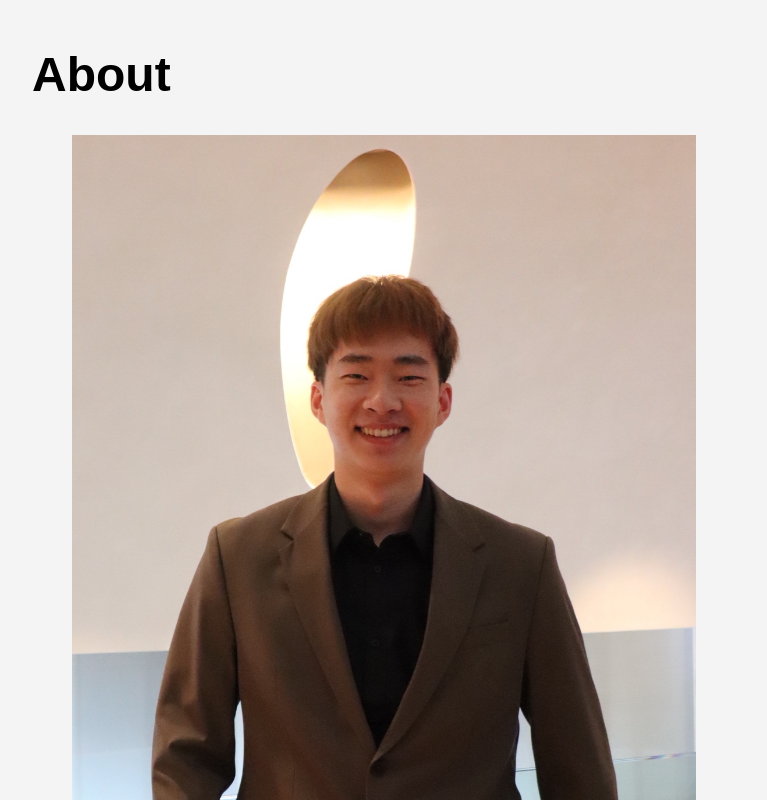
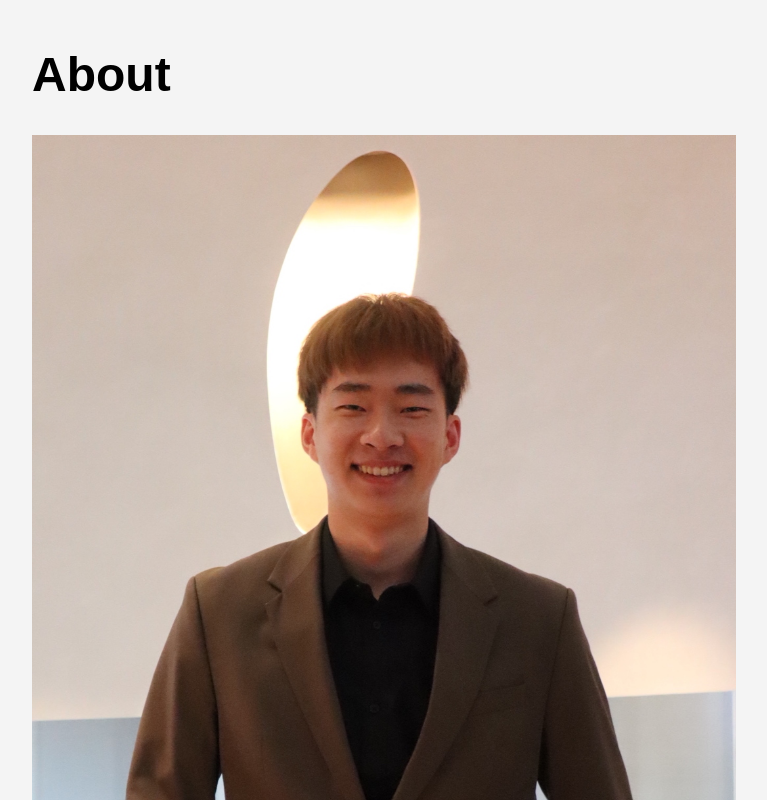
Before and after one commit to Roxchan/Portfolio, a plain HTML site: page about/index.html in a window 1280 px wide. Shown: the part 580-1380 px from the top of the page, without its empty margins (256-1023 px from the left). Drawn offline with Linux system fonts and the light colour scheme.

Commit message:
Update index.html

```diff
--- a/about/index.html
+++ b/about/index.html
@@ -133,7 +133,7 @@
         </h1>
       </header>
       <div class="nested-copy-line-height lh-copy f4 nested-links mid-gray">
-        <figure><img src="https://roxchan.github.io/Portfolio/images/pic.JPG"/>
+        <img src="https://roxchan.github.io/Portfolio/images/pic.JPG"/>
 </figure>
 
 <p>Data analytics and Data visualisation are my passion. I completed my bachelor degree in public management. Since the fresher, I was obsessed with data, and I learned Tableau Builder and MC Excel to clean up row data by myself. This Portfolio shows the recent projects I have worked on.</p>
```
